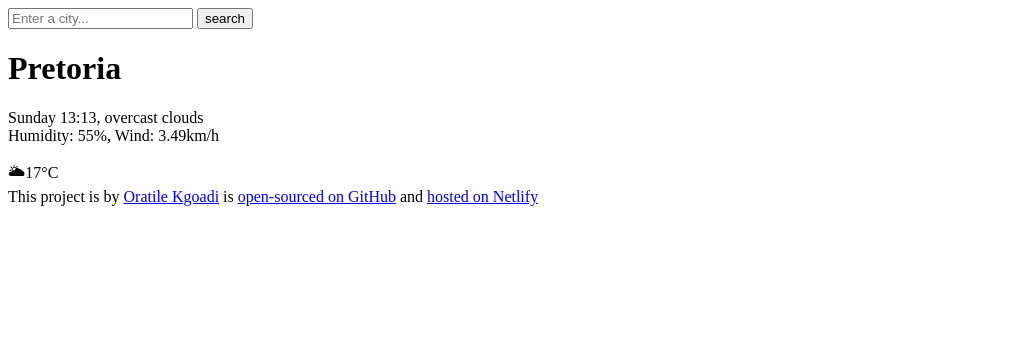
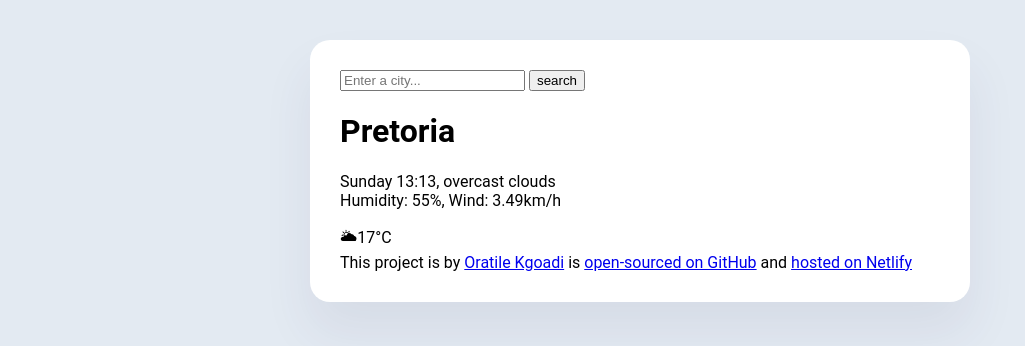
Before and after one commit to Orakgoadi/Bosa, a plain HTML site: page index.html in a window 1280 px wide. Shown: the whole page, without its empty margins (0-1025 px from the left). Drawn offline with Linux system fonts and the light colour scheme.

Commit message:
styled the main container and added custom font

```diff
--- a/index.html
+++ b/index.html
@@ -4,8 +4,10 @@
     <meta charset="UTF-8" />
     <meta name="viewport" content="width=device-width, initial-scale=1.0" />
     <title>BOSA</title>
+    <link rel="stylesheet" href="src/style.css">
   </head>
   <body>
+   <div class="weather-app">
     <header>
       <input type="search" placeholder="Enter a city..." required>
       <input type="submit" value="search">
@@ -28,5 +30,6 @@
         <a href="https://github.com/Orakgoadi/Bosa" target="-blank">open-sourced on GitHub</a> and
         <a href="https://bosa1..app/" target="-blank">hosted on Netlify</a>
     </footer>
+   </div>
 </body>
 </html>
--- /dev/null
+++ b/src/style.css
@@ -0,0 +1,12 @@
+body{
+    background-color: #e3eaf2;
+    font-family: "Roboto",sans-serif;
+}
+.weather-app {
+    background-color: white;
+    max-width: 600px;
+    margin: 40px auto;
+    box-shadow: 0 30px 50px rgba(65, 50, 100, 0.08);
+    border-radius: 20px;
+    padding: 30px;
+}
```
